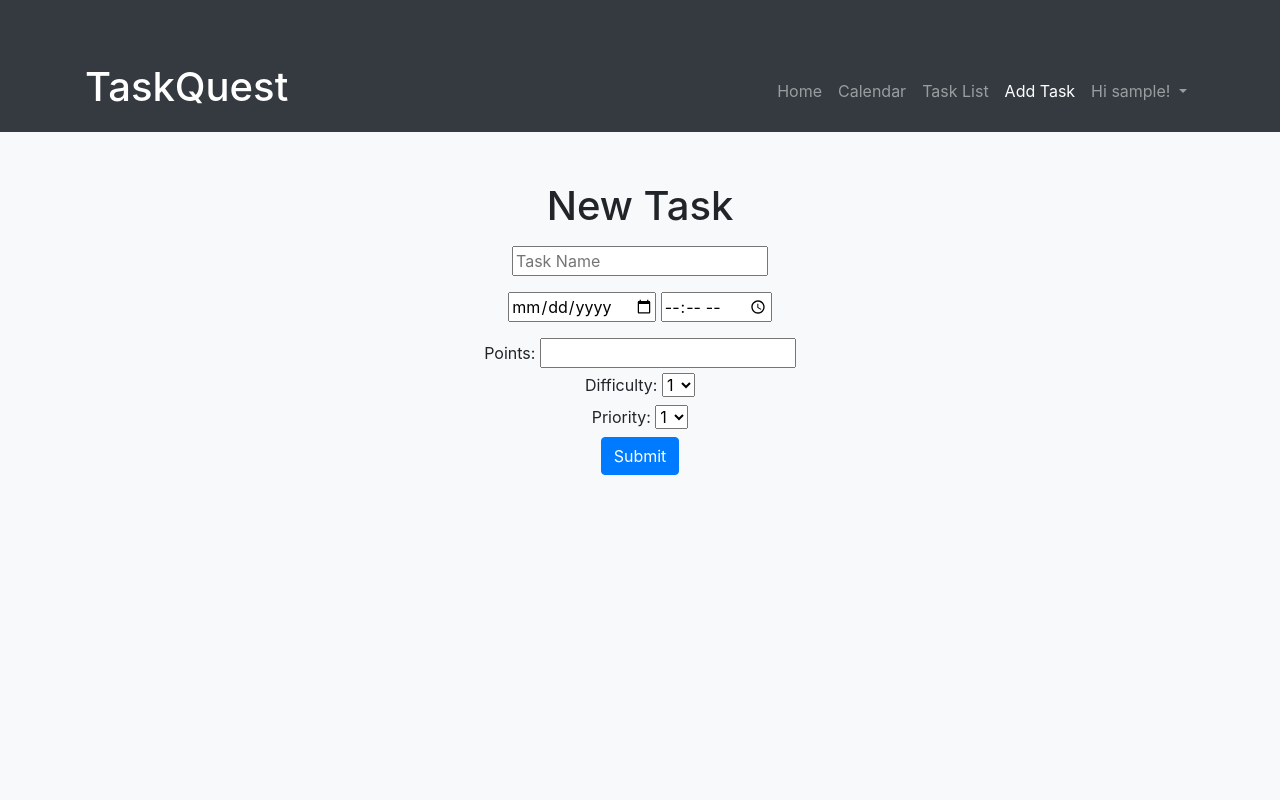
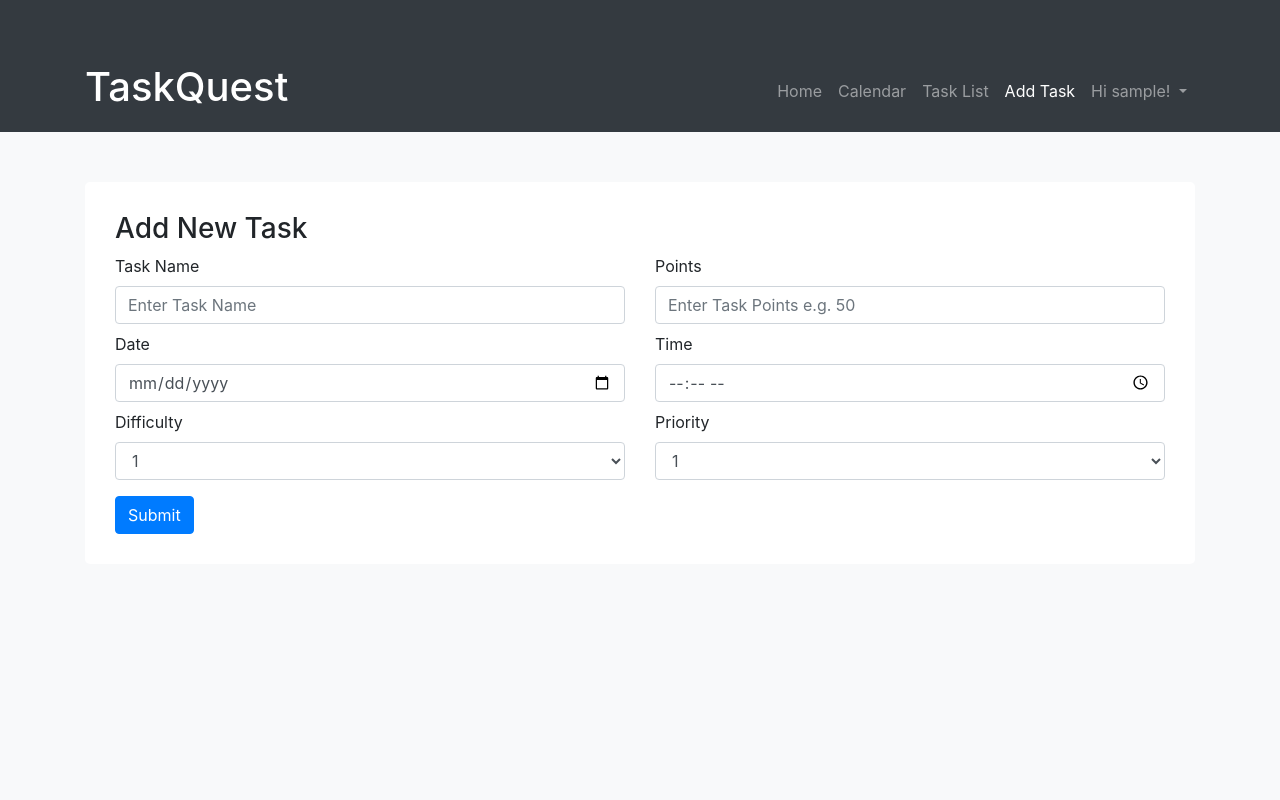
Before and after one commit to UCCS-CS4300-5300/group5-spring2024, a Django app: page /addtask/ in a window 1280 px wide. Run offline with Django 5.2, Linux system fonts and the light colour scheme; the visitor is signed in with stand-in values (Sample User, id 1); some libraries are stand-ins or nearby versions.

Commit message:
display task in a chart, make task_form.html use bootstrap, and fix feedbacks

```diff
--- a/Task_Quest_App/Task_Quest_Config/templates/Task_Quest_Config/calendar.html
+++ b/Task_Quest_App/Task_Quest_Config/templates/Task_Quest_Config/calendar.html
@@ -59,11 +59,6 @@
 
 {% block content %}
   <div class="container calendar-container my-5 py-3">
-      <form action="{% url 'logout' %}" method="post">
-          {% csrf_token %}
-          <button class="btn btn-outline-primary logout-button" type="submit">Log Out</button>
-      </form>
-      <p></p>
       <div class="header d-flex justify-content-between align-items-center mb-3">
           <a href="{% url 'prev_month' prev_year prev_month %}" class="btn btn-primary nav-button">&#60; Prev</a>
             <span class="month-year h5 mb-0">{{ current_month_year }}</span>
--- a/Task_Quest_App/Task_Quest_Config/templates/Task_Quest_Config/task_form.html
+++ b/Task_Quest_App/Task_Quest_Config/templates/Task_Quest_Config/task_form.html
@@ -2,60 +2,72 @@
 {% block title %}Add Task{% endblock %}
 
 {% block page_css %}
-<!--
+
 <style>
-    .radio{
-    display:inline-block;
+  .row{
+    margin-top: 0.5em;
   }
 </style>
--->
+
 {% endblock %}
 {% block content %}
-
-
+<div class="row">
+  <div class="col-md-12">
+    <div class="task-form">
+      <h3>Add New Task</h3>
       <form action="" method="POST" enctype="multipart/form-data">
-
-
-  <body class="text-center">
+         <div class="form-group">
           {% csrf_token %}
-    <p>
-      <h1> New Task </h1>
-    </p>
-    <!--
-      {{ form.as_p }}
-
-    <!-->
-  <form>
-    <div>
-      <p>
-        {{form.name}}
-      </p>
+          <div class="row">
+           <div class="col-6">
+             <label for="id_name" class="form-label">Task Name</label>
+             <input type="text" class="form-control" id="id_name" name="name" placeholder="Enter Task Name" required>
            </div>
-    <div>
-      <p>
-        {{form.date}}
-        {{form.time}}
-      </p>
+           <div class="col-6">
+             <label for="id_points" class="form-label">Points</label>
+             <input type="number" class="form-control" id="id_points" name="points" placeholder="Enter Task Points e.g. 50" required>
            </div>
-    <div>
-      <label>Points:</label>
-      {{form.points}}
          </div>
-    <div>
-      <label>Difficulty:</label>
-      {{form.difficulty}}
+            <div class="row">
+              <div class="col-6">
+                <label for="id_date" class="form-label">Date</label>
+                <input type="date" class="form-control" id="id_date" name="date" placeholder="Enter Task Date" required>
               </div>
-    <div>
-      <label>Priority:</label>
-      {{form.priority}}
+             <div class="col-6">
+               <label for="id_time" class="form-label">Time</label>
+               <input type="time" class="form-control" id="id_time" name="time" placeholder="Enter Task Time" required>
+             </div>
             </div>
 
+            <div class="row">
+             <div class="col-6">
+               <label for="id_difficulty" class="form-label">Difficulty</label>
+                <select class="form-control" name="difficulty" type="number" id="id_difficulty">
+                   <option value="1">1</option>
+                   <option value="2">2</option>
+                   <option value="3">3</option>
+                   <option value="4">4</option>
+                   <option value="5">5</option>
+               </select>
+             </div>
 
-
-      <button class="btn btn-primary" type="submit">Submit</button>
+              <div class="col-6">
+                <label for="id_priority" class="form-label">Priority</label>
+                 <select class="form-control" name="priority" type="number" id="id_priority">
+                    <option value="1">1</option>
+                    <option value="2">2</option>
+                    <option value="3">3</option>
+                    <option value="4">4</option>
+                    <option value="5">5</option>
+                </select>
+              </div>
+            </div>
+         </div>
+          <p></p>
+          <button type="submit" class="btn btn-primary">Submit</button>
       </form>
-  </body>
-</form>
-
+    </div>
+  </div>
+</div>
 
 {% endblock %}
--- a/Task_Quest_App/Task_Quest_Config/views.py
+++ b/Task_Quest_App/Task_Quest_Config/views.py
@@ -16,6 +16,8 @@ from django.contrib.auth.decorators import login_required
 from django.views.decorators.http import require_POST
 from django.shortcuts import get_object_or_404
 from .models import Profile
+from django.core.serializers import serialize
+import json
 
 
 @login_required
@@ -118,7 +120,10 @@ def start_game(request):
 @login_required
 def home_page(request):
   top_tasks = Task.objects.filter(user=request.user)[:3]
-  context = {'top_tasks': top_tasks}
+  points =  Profile.objects.get(user=request.user)
+  serialized_tasks = serialize('json', top_tasks)
+  context = {'top_tasks': top_tasks, 'total_points' : points.total_points,
+             'serialized_tasks': serialized_tasks}
   return render(request, 'Task_Quest_Config/home.html', context)
 
 
```
Also changed, not shown: Task_Quest_App/Task_Quest_Config/templates/Task_Quest_Config/home.html (+62 -17 lines), .local/share/rippkgs-index.sqlite (deleted). Lines whose indentation alone changed are shown as unchanged.
